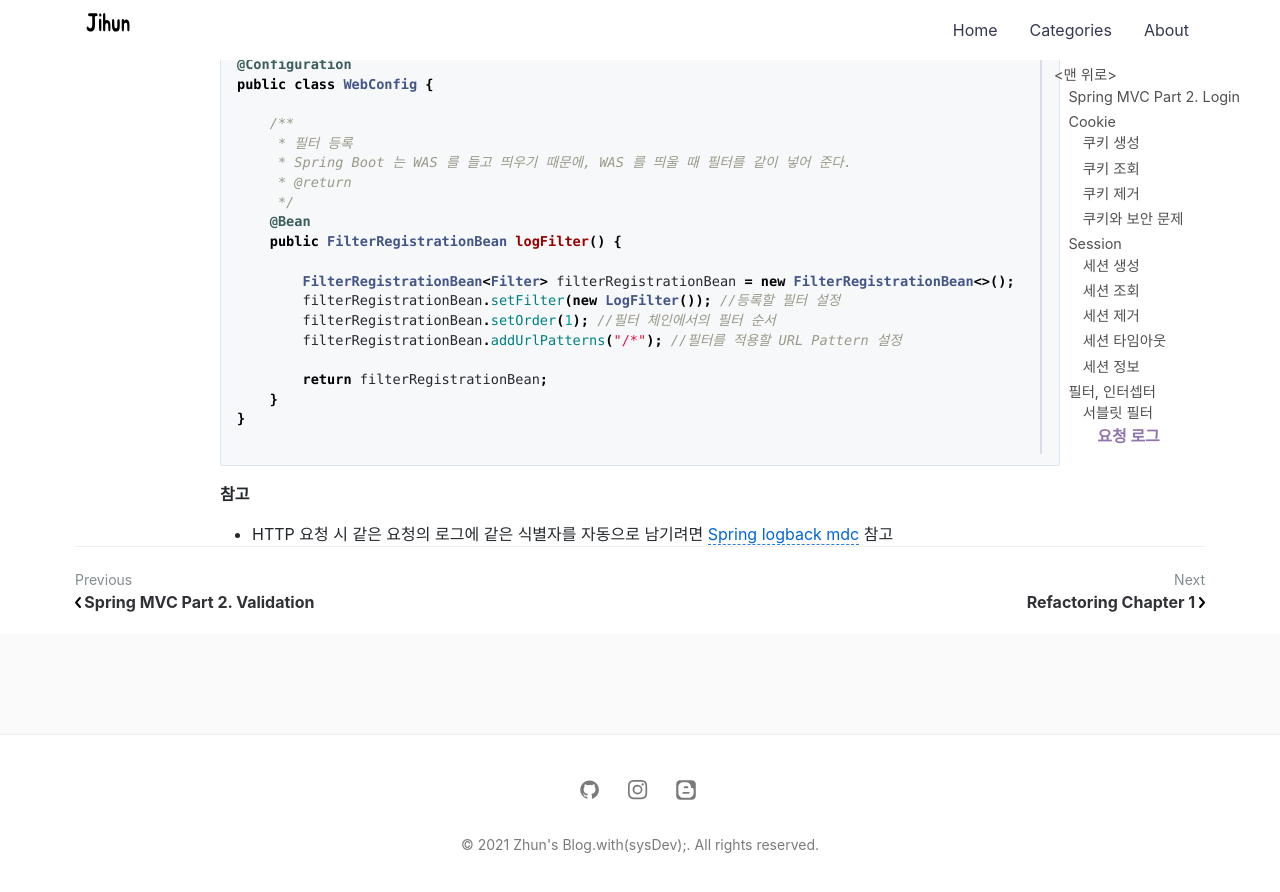
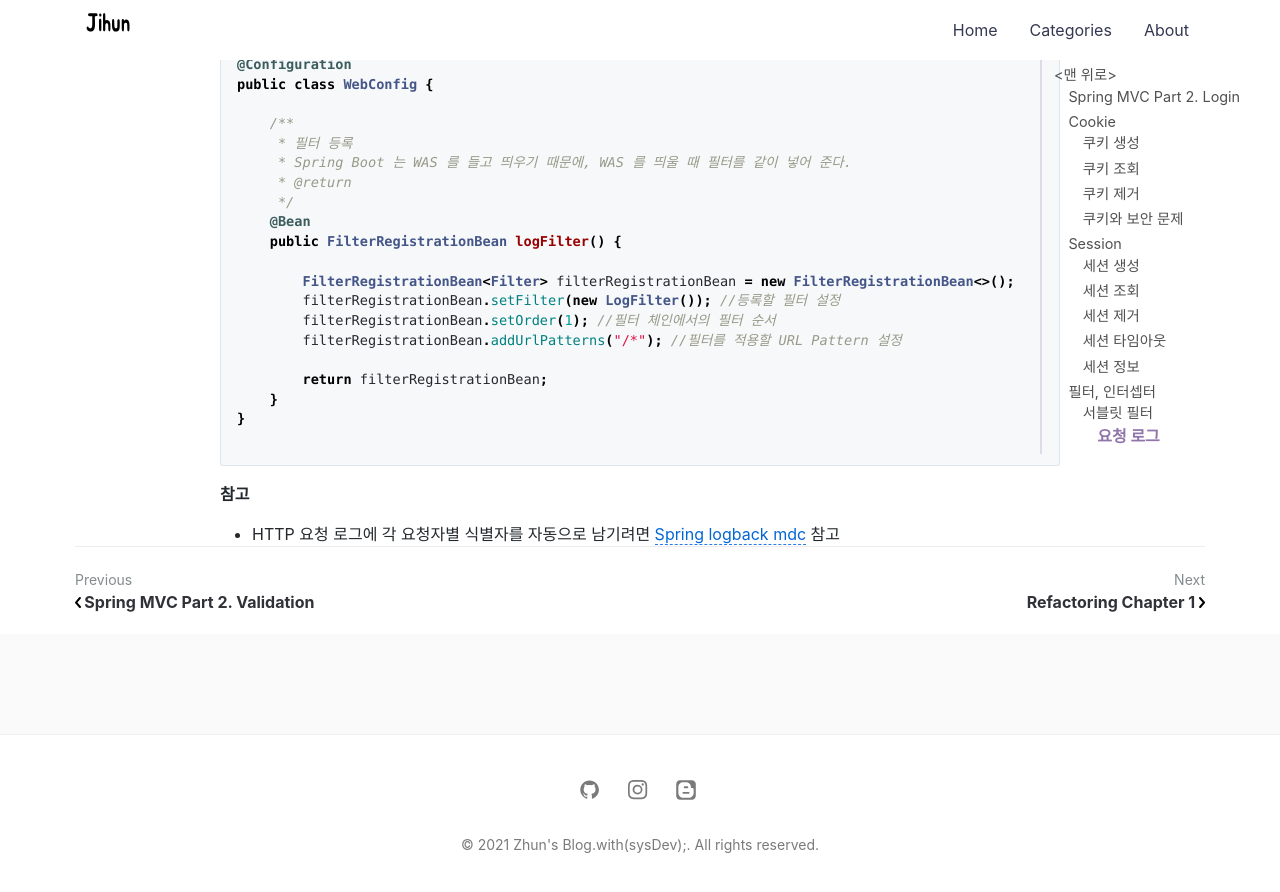
Before and after one commit to jihunparkme/jihunparkme.github.io, a Jekyll site: the page built from _posts/2021-10-13-Spring-MVC-Part2-Login.md, in a window 1280 px wide and 900 px high, scrolled down 7071 px. Shown: the top 892 px of the window. Built offline with Jekyll 4.4.1, drawn with Linux system fonts in a browser that asks for light colours; comment, search, counter and statistics services are not loaded.

Commit message:
[로그인 처리1 - 쿠키, 세션] 서블릿 필터 - 요청 로그

```diff
--- a/_posts/2021-10-13-Spring-MVC-Part2-Login.md
+++ b/_posts/2021-10-13-Spring-MVC-Part2-Login.md
@@ -337,4 +337,4 @@ public class WebConfig {
 
 **참고**
 
-- HTTP 요청 시 같은 요청의 로그에 같은 식별자를 자동으로 남기려면 [Spring logback mdc](https://oddblogger.com/spring-boot-mdc-logging) 참고
+- HTTP 요청 로그에 각 요청자별 식별자를 자동으로 남기려면 [Spring logback mdc](https://oddblogger.com/spring-boot-mdc-logging) 참고
```
